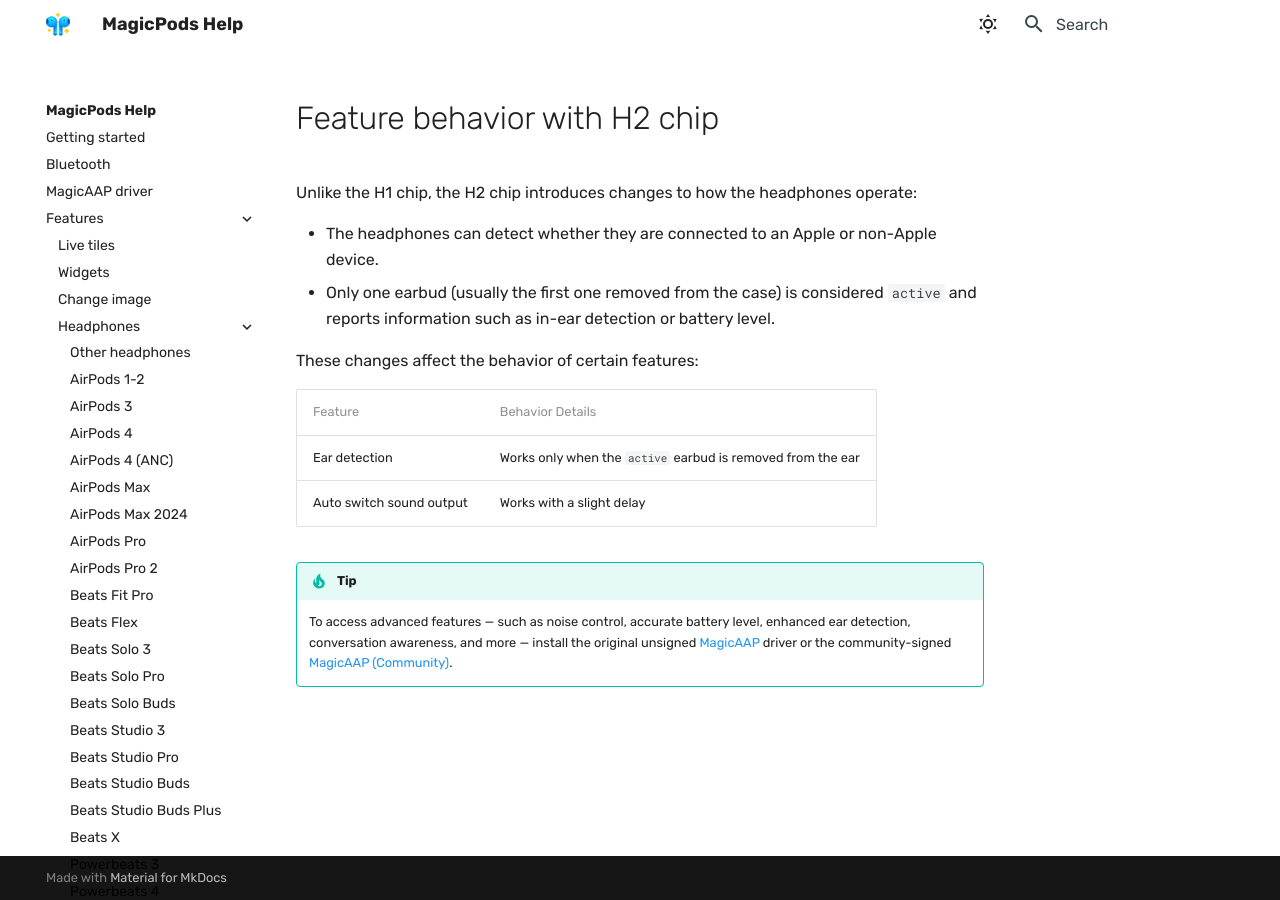
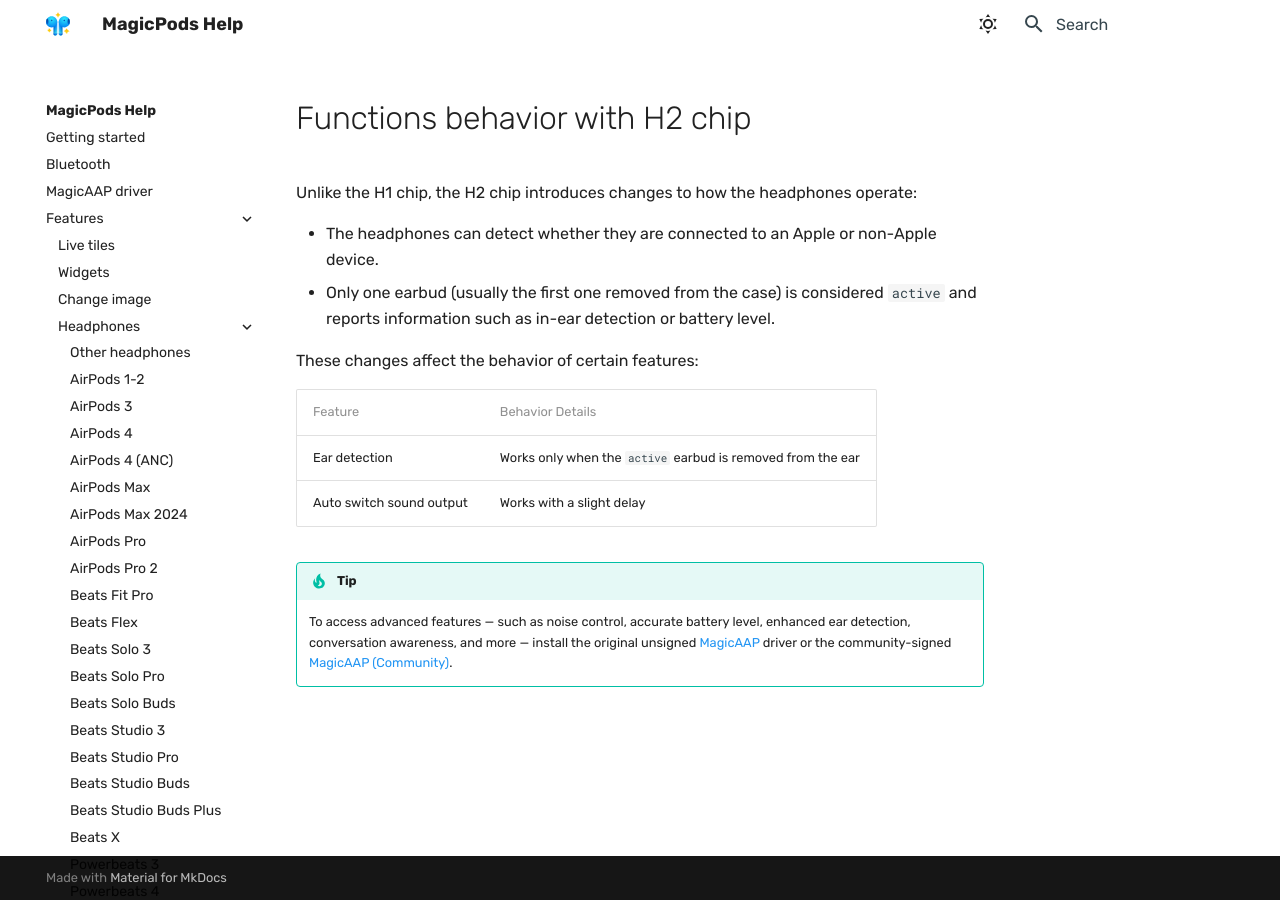
Before and after one commit to steam3d/help.magicpods.app, an MkDocs documentation site: the page built from docs/help-h2-chip.md, in a window 1280 px wide. Built offline with MkDocs 1.6.1 and Material for MkDocs 9.7.7, drawn with Linux system fonts in a browser that asks for light colours.

Commit message:
Update help-h2-chip.md

```diff
--- a/docs/help-h2-chip.md
+++ b/docs/help-h2-chip.md
@@ -1,4 +1,4 @@
-# Feature behavior with H2 chip
+# Functions behavior with H2 chip
 
 Unlike the H1 chip, the H2 chip introduces changes to how the headphones operate:
 
@@ -13,4 +13,4 @@ These changes affect the behavior of certain features:
 | Auto switch sound output | Works with a slight delay                                   |
 
 !!! Tip
-    To access advanced features — such as noise control, accurate battery level, enhanced ear detection, conversation awareness, and more — install the original unsigned [MagicAAP](fun-magicaap.md) driver or the community-signed [MagicAAP (Community)](https://discord.com/channels/1083322534675632188/1372235563163320330).
+    To access advanced features — such as noise control, accurate battery level, enhanced ear detection, conversation awareness, and more — install the original unsigned [MagicAAP](fun-magicaap.md) driver or the community-signed [MagicAAP (Community)](https://discord.com/channels/1083322534675632188/1372235563163320330/1372235563163320330).
```
